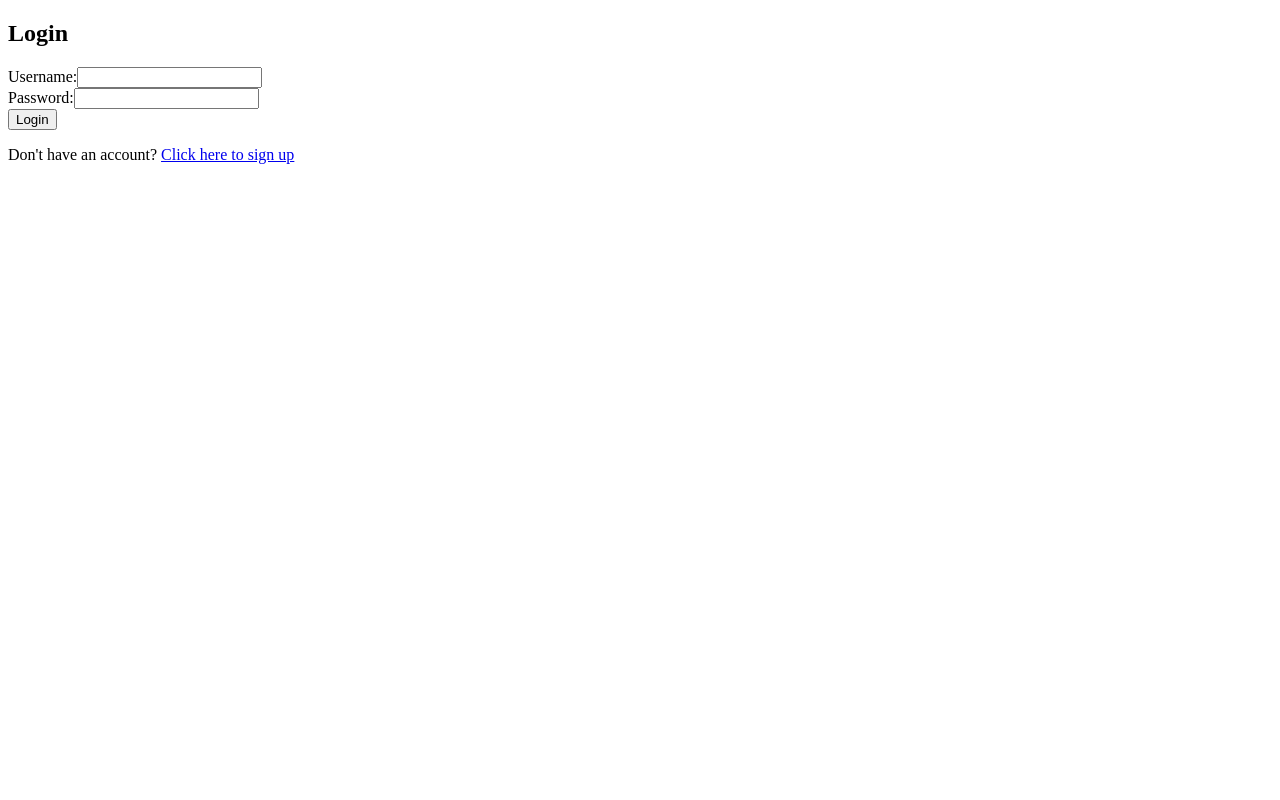
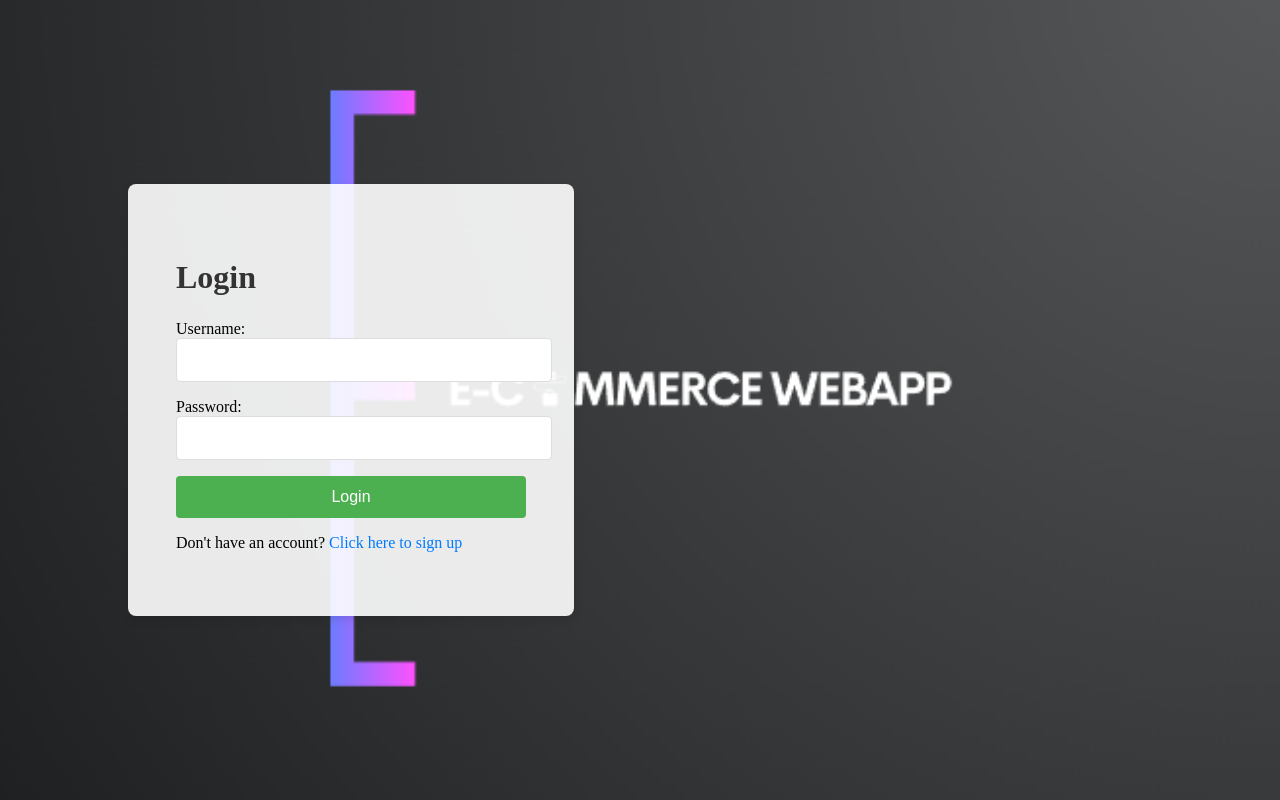
Before and after one commit to Maishara/ecommerce-app, a React (Create React App) app: page /login in a window 1280 px wide. Built offline with nearby package versions, Linux system fonts and the light colour scheme.

Commit message:
design input

```diff
--- /dev/null
+++ b/src/Styles/Auth.css
@@ -0,0 +1,66 @@
+body, html {
+  height: 100%;
+  margin: 0;
+}
+
+.auth-container {
+  display: flex;
+  height: 100vh;
+  background-size: cover;
+  background-image: url('/public/bg.PNG'); /* Background image */
+  background-position: center;
+  justify-content: flex-start;
+  align-items: center;
+}
+
+.auth-form {
+  background-color: rgba(255, 255, 255, 0.9); /* Transparent background for the form */
+  padding: 3rem;
+  border-radius: 8px;
+  width: 350px;
+  margin-left: 10%; /* Position form to the left */
+  box-shadow: 0px 4px 10px rgba(0, 0, 0, 0.1);
+}
+
+.auth-form h2 {
+  margin-bottom: 1.5rem;
+  font-size: 2rem;
+  color: #333;
+}
+
+.auth-form input {
+  width: 100%;
+  padding: 0.75rem;
+  margin-bottom: 1rem;
+  border: 1px solid #ddd;
+  border-radius: 4px;
+  font-size: 1rem;
+}
+
+.auth-form button {
+  width: 100%;
+  padding: 0.75rem;
+  background-color: #4CAF50;
+  color: #fff;
+  border: none;
+  border-radius: 4px;
+  font-size: 1rem;
+  cursor: pointer;
+}
+
+.auth-form button:hover {
+  background-color: #45a049;
+}
+
+.auth-form p {
+  margin-top: 1rem;
+}
+
+.auth-form a {
+  color: #007BFF;
+  text-decoration: none;
+}
+
+.auth-form a:hover {
+  text-decoration: underline;
+}
--- a/src/components/Auth/Login.js
+++ b/src/components/Auth/Login.js
@@ -1,6 +1,7 @@
 import React, { useState, useContext } from 'react';
 import { AuthContext } from '../../contexts/AuthContext';
 import { useNavigate } from 'react-router-dom';
+import '../../Styles/Auth.css';
 
 const Login = () => {
   const { login } = useContext(AuthContext);
@@ -10,13 +11,13 @@ const Login = () => {
 
   const handleLogin = (e) => {
     e.preventDefault();
-    // Replace with actual login logic
-    login(username, password);
+    login(username, password); // Simulate login
     navigate('../Store/Products');
   };
 
   return (
-    <div>
+    <div className="auth-container">
+      <div className="auth-form">
         <h2>Login</h2>
         <form onSubmit={handleLogin}>
           <label>
@@ -45,6 +46,7 @@ const Login = () => {
           Don't have an account? <a href="/signup">Click here to sign up</a>
         </p>
       </div>
+    </div>
   );
 };
 
--- a/src/components/Auth/Signup.js
+++ b/src/components/Auth/Signup.js
@@ -1,5 +1,6 @@
 import React, { useState } from 'react';
 import { useNavigate } from 'react-router-dom';
+import '../../Styles/Auth.css';
 
 const Signup = () => {
   const [username, setUsername] = useState('');
@@ -8,13 +9,14 @@ const Signup = () => {
 
   const handleSignup = (e) => {
     e.preventDefault();
-    // Replace with actual sign-up logic
+    // Simulate sign-up
     console.log('Sign-up:', { username, password });
-    navigate('/Login');
+    navigate('/login');
   };
 
   return (
-    <div>
+    <div className="auth-container">
+      <div className="auth-form">
         <h2>Sign Up</h2>
         <form onSubmit={handleSignup}>
           <label>
@@ -40,8 +42,9 @@ const Signup = () => {
           <button type="submit">Sign Up</button>
         </form>
         <p>
-        Already have an account? <a href="/Login">Click here to log in</a>
+          Already have an account? <a href="/login">Click here to log in</a>
         </p>
+      </div>
     </div>
   );
 };
```
Also changed, not shown: public/bg.PNG (added). Lines whose indentation alone changed are shown as unchanged.
